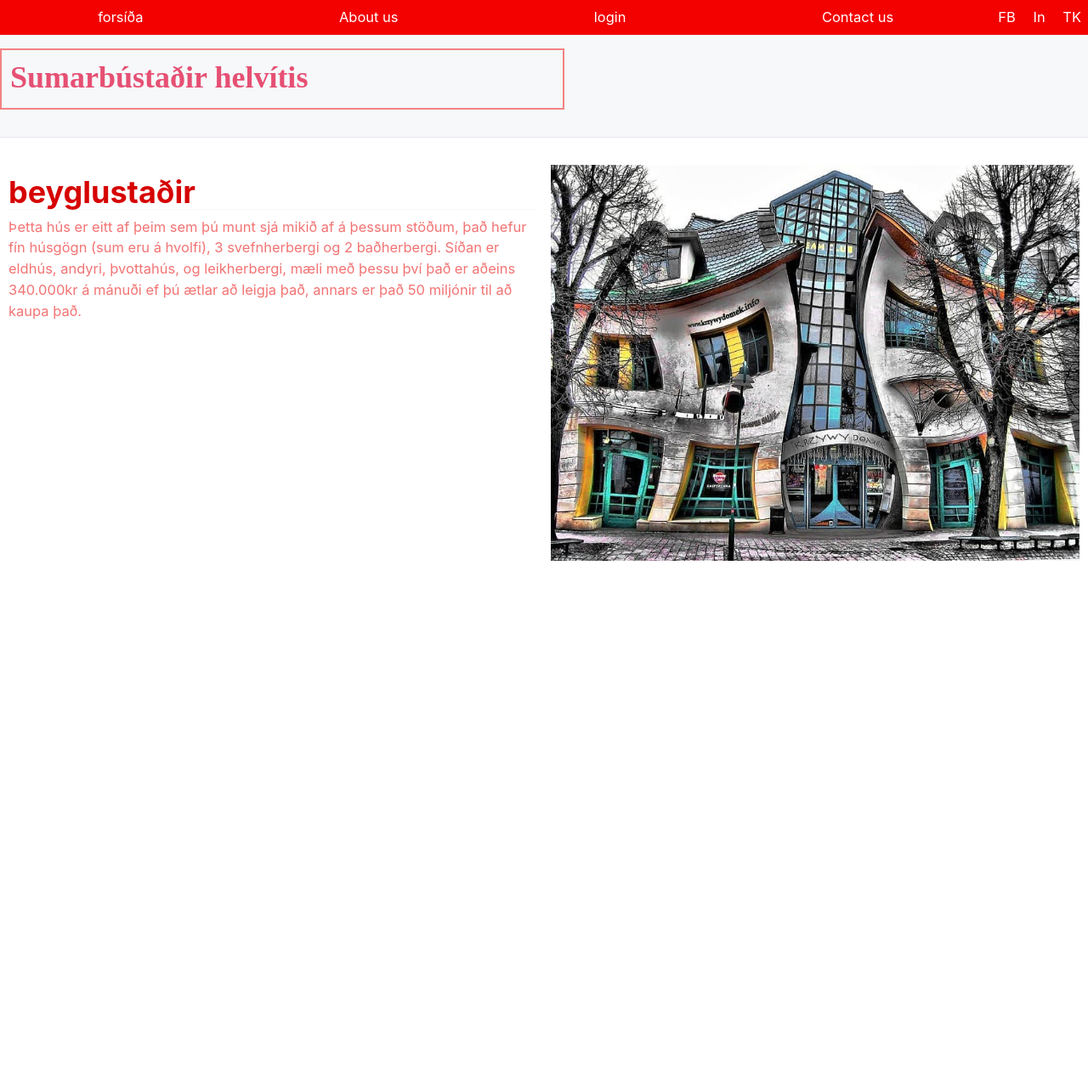
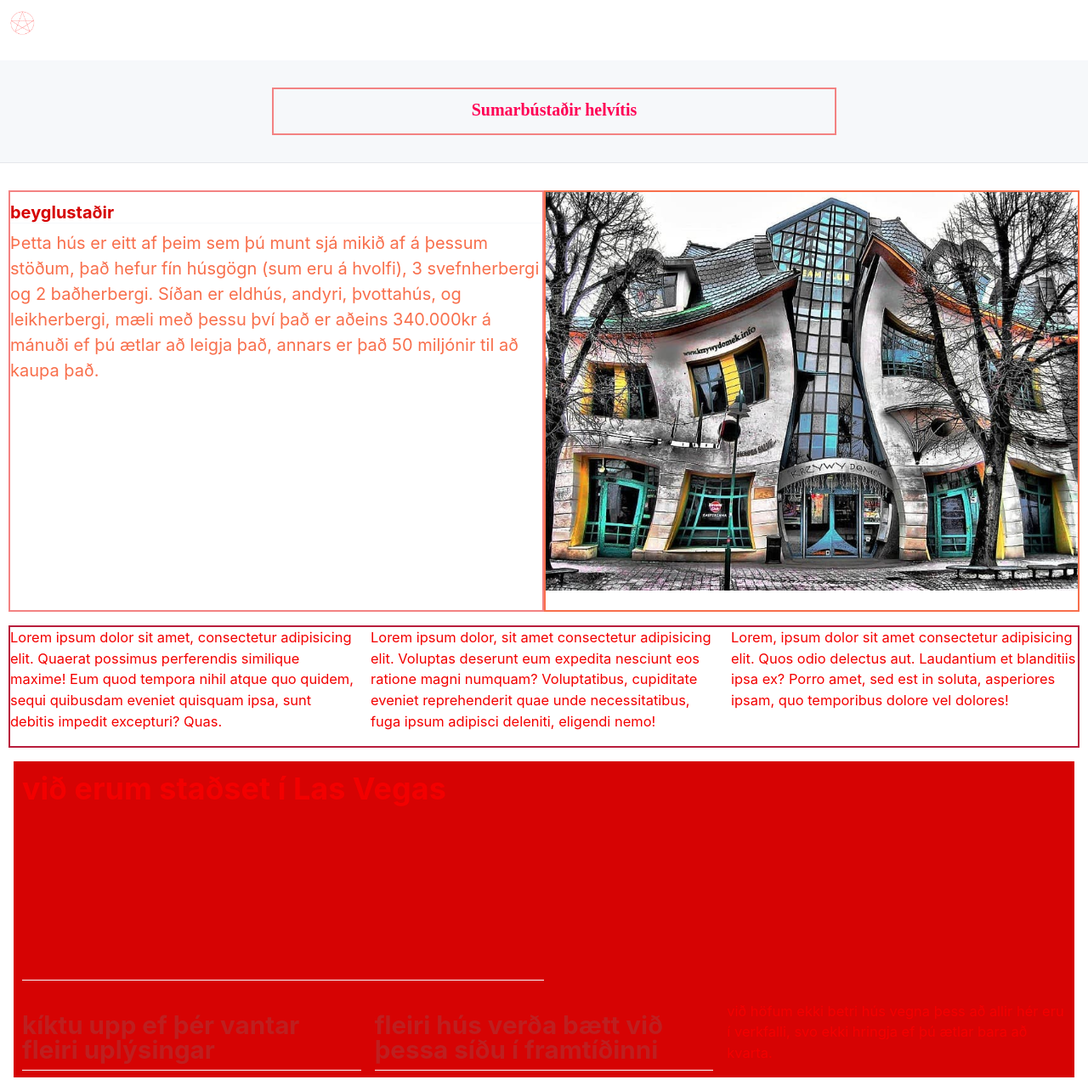
Before and after one commit to leosh12/Lokaverkefni-VEF-2, a plain HTML site: page skilaverkefni7/index.html in a window 1280 px wide. Shown: the whole page at 85% size. Before the commit the page ends 800 px from the top, so only its background shows below. Drawn offline with Linux system fonts and the light colour scheme; grey boxes are pictures that could not be loaded; a web font is replaced by a local one.

Commit message:
þetta er betra

```diff
--- /dev/null
+++ b/skilaverkefni7/css/animation.css
@@ -0,0 +1,64 @@
+@keyframes slideIn {
+    from {
+        transform: translateX(100%);
+    }
+    to {
+        transform: translateX(0);
+    }
+}
+
+@keyframes slideIn-Right {
+    from {
+        transform: translateX(-100%);
+    }
+    to {
+        transform: translateX(0);
+    }
+}
+
+@keyframes slideTextFromLeft {
+    from {
+        transform: translateX(-100%);
+    }
+    to {
+        transform: translateX(0);
+    }
+}
+
+@keyframes zoomOut {
+    from {
+        transform: scale(2);
+        opacity: 0;
+    }
+    to {
+        transform: scale(1);
+        opacity: 1;
+    }
+}
+
+.animated-picture {
+    animation: slideIn 1.5s ease-in-out;
+}
+
+.animated-text {
+    font-size: 20px;
+    animation: slideTextFromLeft 1.5s ease-in-out;
+}
+
+.border1 {
+    animation: slideIn-Right 1s forwards;
+    max-width: 100%;
+    border: 2px solid var(--nc-fm-bg-2);
+}
+
+.border2 {
+    animation: slideIn 1s forwards;
+    max-width: 100%;
+    border: 2px solid var(--nc-ac-1);
+}
+
+.border3 {
+    animation: zoomOut 1s forwards;
+    max-width: 100%;
+    border: 2px solid var(--nc-fm-1);
+}
--- a/skilaverkefni7/css/grid.css
+++ b/skilaverkefni7/css/grid.css
@@ -7,9 +7,17 @@
     margin-left: 10px;
 }
 
+.col-22 {
+    display: grid;
+    grid-template-columns: 1fr 1fr;
+    margin-right: 10px;
+    margin-left: 10px;
+}
+
 .headerFont {
     color: var(--nc-d-fm-1);
     font-family: var(--nc-font-log_text);
+    text-align: center;
 }
 
 .headerBorder {
@@ -17,10 +25,13 @@
     padding: 10px;
     text-align: left;
     width: 50%;
+    margin-left: 25%;
+    margin-right: 25%;
+    animation: slideIn-Right 1s forwards;
 }
 
 .font1 {
-    color: var(--nc-fm-bg-1);
+    color: var(--nc-ac-1);
     font-style: var(--nc-font-log_text);
 }
 
@@ -28,6 +39,27 @@
     color: var(--nc-lk-2);
     font-style: var(--nc-font-log_text);
 }
+
+.font3 {
+    color: var(--nc-lk-1);
+    font-style: var(--nc-font-log_text);
+}
+
+.font4 {
+    color: var(--nc-fm-nav-bg-3);
+    font-style: var(--nc-font-log_text);
+}
+
+.container1 {
+    position: relative;
+    overflow: hidden;
+  }
+
+.footer {
+    background: var(--nc-lk-2);
+    margin: 1rem;
+}
+
 body {
     background: var(--nc-bg-1);
 }
@@ -35,8 +67,10 @@ body {
 @media screen and (min-width:48rem) {
     .col-2, .col-4, .col-6{
         grid-template-columns: 1fr 1fr;
-        gap: 1rem;
-        row-gap: 1rem;
+    }
+
+    .img {
+        max-width: 75%;
     }
 }
 
--- a/skilaverkefni7/css/style.css
+++ b/skilaverkefni7/css/style.css
@@ -14,9 +14,10 @@
 	--nc-lk-tx: #FFFFFF;
 	--nc-ac-1: #f86f4c;
 	--nc-ac-tx: #0C4047;
-    --nc-fm-1: #ff2525;
+    --nc-fm-1: #b81d3c;
     --nc-fm-bg-1: #f37373;
     --nc-fm-bg-2: #f38282;
+	--nc-fm-nav-bg-3: #be1f1f;
 
 	/* Dark theme */
 	--nc-d-tx-1: #ffffff;
@@ -28,10 +29,11 @@
 	--nc-d-lk-2: #fa8989;
 	--nc-d-lk-tx: #FFFFFF;
 	--nc-d-ac-1: #ef9c83;
-	--nc-d-ac-tx: #FFFFFF;
-    --nc-d-fm-1: #e65073;
+	--nc-d-ac-tx: #ff205b;
+    --nc-d-fm-1: #ff0055;
     --nc-d-fm-bg-1: #99090b;
     --nc-d-fm-bg-2: #be1f1f;
+	--nc-d-fm-nav-bg-3: #780709;
 }
 
 @media (prefers-color-scheme: dark) {
@@ -49,6 +51,7 @@
         --nc-fm-1: var(--nc-d-fm-1);
         --nc-fm-bg-1: var(--nc-d-fm-bg-1);
         --nc-fm-bg-2: var(--nc-d-fm-bg-2);
+		--nc-fm-nav-bg: var(--nc-d-fm-nav-bg-3);
 	}
 }
 
--- a/skilaverkefni7/css/topmenu.css
+++ b/skilaverkefni7/css/topmenu.css
@@ -1,5 +1,5 @@
 .topmenu {
-    background-color: var(--nc-lk-1);
+    background-color: var(--nc-fm-nav-bg);
     display: flex;
     flex-flow: column;
     position: fixed;
--- a/skilaverkefni7/index.html
+++ b/skilaverkefni7/index.html
@@ -8,6 +8,7 @@
     <link rel="stylesheet" href="css/topmenu.css">
     <link rel="stylesheet" href="css/popup.css">
     <link rel="stylesheet" href="css/chatbox.css">
+    <link rel="stylesheet" href="css/animation.css">
     <title>Document</title>
 </head>
 <body>
@@ -15,6 +16,7 @@
         <input type="checkbox" class="menuinput" id="toggle">
         <label for="toggle" class="menulabel"> &#9776; </label>
           <section class="topmenu">
+            <img src="images/pentagram or smthn idk bro its for skúl.png" alt="whoops, no image here lmao" width="50px">
               <a href="index.html">forsíða</a>
               <a href="#">About us</a>
               <a href="#">login</a>
@@ -29,7 +31,7 @@
 
     <header>
         <div class="headerBorder">
-        <h1 class="headerFont">
+        <h1 class="headerFont animated-text">
             Sumarbústaðir helvítis
         </h1>
         </div>
@@ -37,22 +39,52 @@
 
     <main>
         <section class="col-2">
-        <div>
-        <h1 class="font2">
-            beyglustaðir
-        </h1>
-        <p class="font1">
-        Þetta hús er eitt af þeim sem þú munt sjá mikið af á þessum stöðum, það hefur fín húsgögn (sum eru á hvolfi), 3 svefnherbergi og 2 baðherbergi. Síðan er eldhús, andyri, þvottahús, og leikherbergi, mæli með þessu því það er aðeins 340.000kr á mánuði ef þú ætlar að leigja það, annars er það 50 miljónir til að kaupa það.
+            <div class="border1">
+            <h1 class="font2 animated-text">
+                beyglustaðir
+            </h1>
+            <p class="font1 animated-text">
+            Þetta hús er eitt af þeim sem þú munt sjá mikið af á þessum stöðum, það hefur fín húsgögn (sum eru á hvolfi), 3 svefnherbergi og 2 baðherbergi. Síðan er eldhús, andyri, þvottahús, og leikherbergi, mæli með þessu því það er aðeins 340.000kr á mánuði ef þú ætlar að leigja það, annars er það 50 miljónir til að kaupa það.
+            </p>
+            </div>
+            <div class="border2">
+                <img src="images/Krzywy-Odd-Houses.jpg" alt="oopsie, didn't get that photo lol" class="animated-picture">
+            </div>
+        </section>
+        <div class="col-3 font3 border3">
+        <p>
+            Lorem ipsum dolor sit amet, consectetur adipisicing elit. Quaerat possimus perferendis similique maxime! Eum quod tempora nihil atque quo quidem, sequi quibusdam eveniet quisquam ipsa, sunt debitis impedit excepturi? Quas.
+        </p>
+
+        <p>
+            Lorem ipsum dolor, sit amet consectetur adipisicing elit. Voluptas deserunt eum expedita nesciunt eos ratione magni numquam? Voluptatibus, cupiditate eveniet reprehenderit quae unde necessitatibus, fuga ipsum adipisci deleniti, eligendi nemo!
+        </p>
+
+        <p>
+            Lorem, ipsum dolor sit amet consectetur adipisicing elit. Quos odio delectus aut. Laudantium et blanditiis ipsa ex? Porro amet, sed est in soluta, asperiores ipsam, quo temporibus dolore vel dolores!
         </p>
         </div>
-        <div>
-            <img src="images/Krzywy-Odd-Houses.jpg" alt="oopsie, didn't get that photo lol" class="">
-        </div>
-        </section>
     </main>
 
-    <footer>
+    <footer class="footer">
+        <section class="col-2">
+            <h1 class="font3">
+                við erum staðset í Las Vegas
+            </h1>
+            <iframe src="https://www.google.com/maps/embed?pb=!1m18!1m12!1m3!1d206252.80499984638!2d-115.34015115039817!3d36.12516399017218!2m3!1f0!2f0!3f0!3m2!1i1024!2i768!4f13.1!3m3!1m2!1s0x80beb782a4f57dd1%3A0x3accd5e6d5b379a3!2sLas%20Vegas%2C%20NV%2C%20USA!5e0!3m2!1sen!2sis!4v1709313832618!5m2!1sen!2sis" width="250" height="250" style="border:0;" allowfullscreen="" loading="lazy" referrerpolicy="no-referrer-when-downgrade"></iframe>
+        </section>
+        <section class="col-3">
+            <h2 class="font4">
+                kíktu upp ef þér vantar fleiri uplýsingar
+            </h2>
+            <h2 class="font4">
+                fleiri hús verða bætt við þessa síðu í framtíðinni
+            </h2>
 
+            <p class="font3">
+                við höfum ekki betri hús vegna þess að allir hér eru í verkfalli, svo ekki hringja ef þú ætlar bara að kvarta.
+            </p>
+        </section>
     </footer>
 </body>
 </html>
```
Also changed, not shown: skilaverkefni7/images/pentagram or smthn idk bro its for skúl.png (added).
